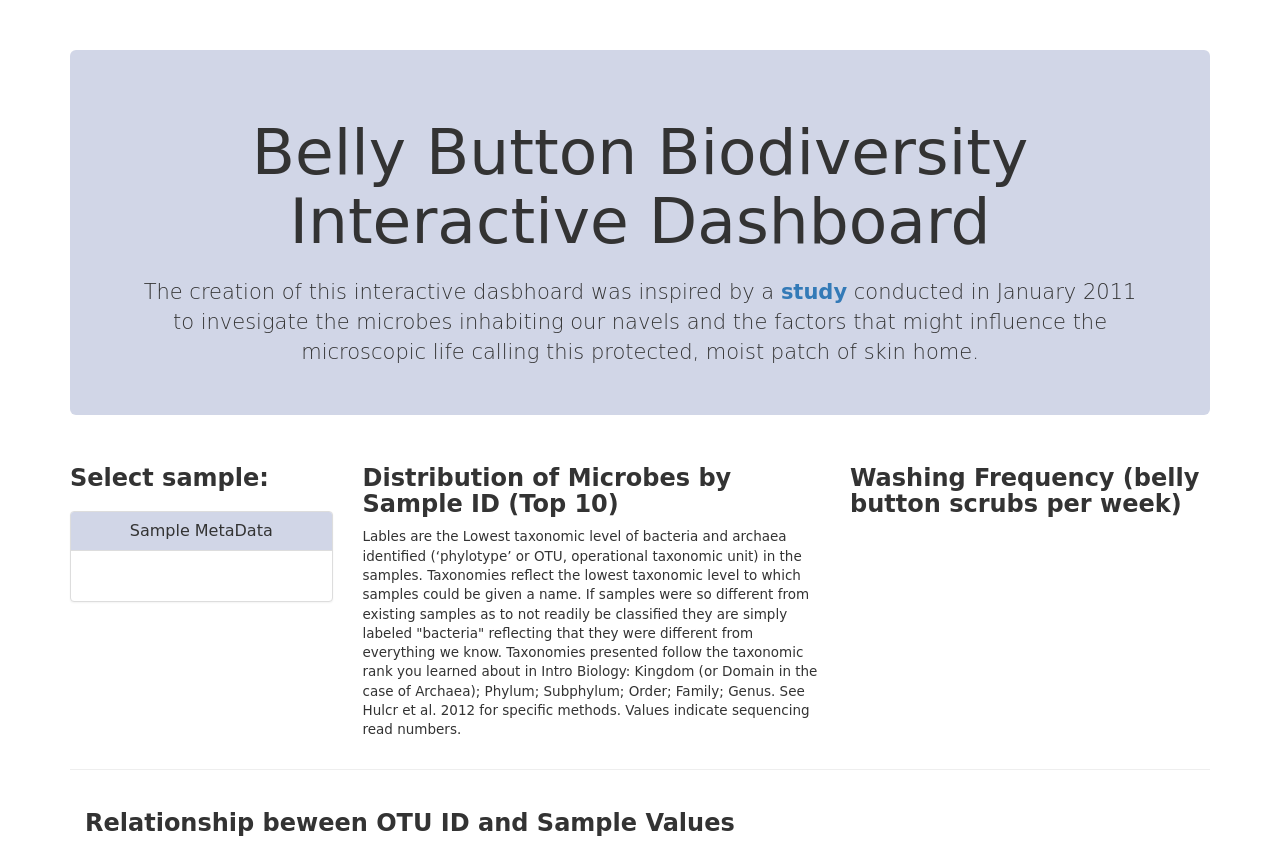
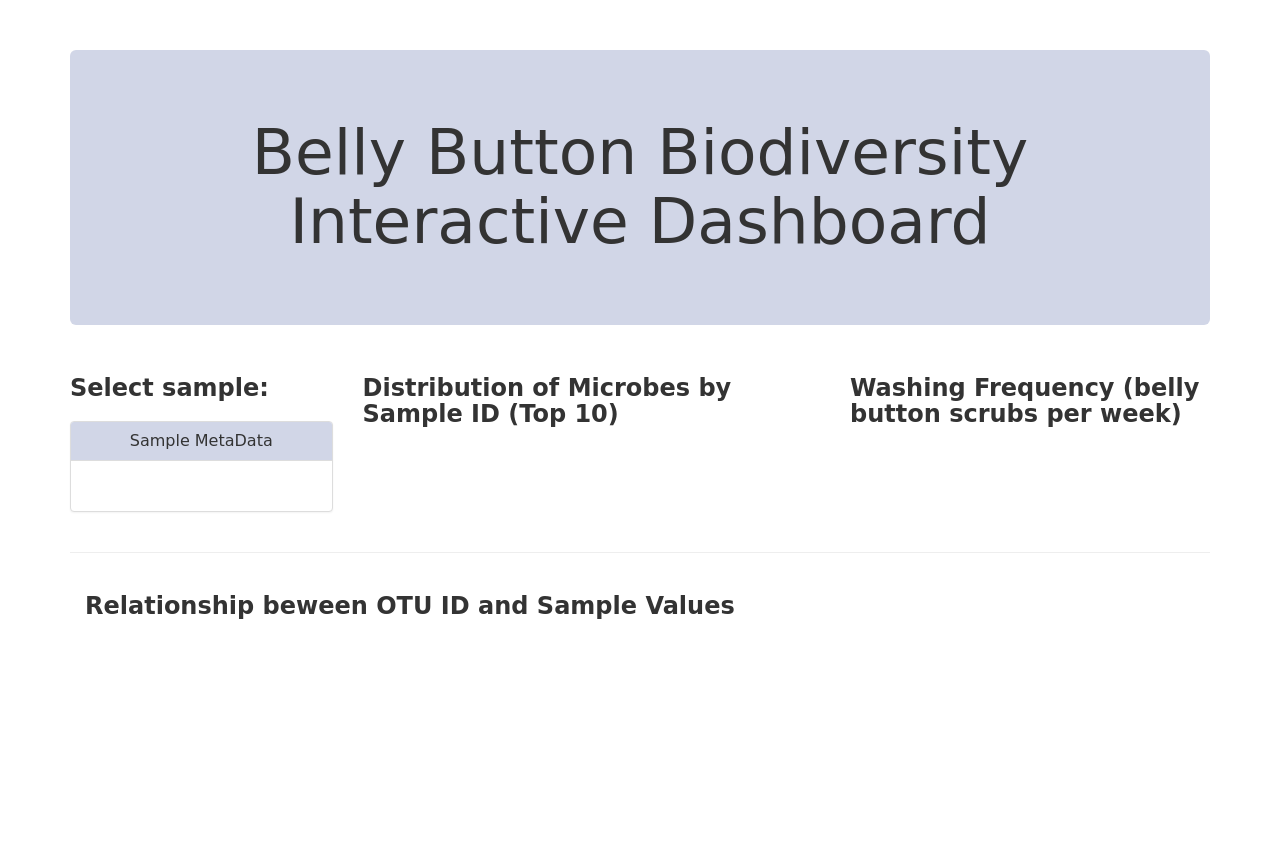
Before and after one commit to nhebert/Belly-Button, a Flask app: page / in a window 1280 px wide. After the commit the page ends 619 px from the top, so only its background shows below. Run offline with Flask 2, Linux system fonts and the light colour scheme; some libraries are stand-ins or nearby versions; some web fonts are replaced.

Commit message:
Second Edit.  Changes to Index

```diff
--- a/templates/index.html
+++ b/templates/index.html
@@ -28,9 +28,7 @@
     <div class="container" style="text-align:center; margin-top:50px">
         <div class="jumbotron" style="background:#D1D6E7;">
             <h1>Belly Button Biodiversity Interactive Dashboard</h1>
-            <p style="padding-top:10px;margin-bottom:0px">The creation of this interactive dasbhoard was inspired by a
-                <a href="http://robdunnlab.com/projects/belly-button-biodiversity/" style="font-weight:bold;">study</a> conducted in January 2011 to invesigate the microbes inhabiting our navels and the factors that
-                might influence the microscopic life calling this protected, moist patch of skin home.
+            <p style="padding-top:10px;margin-bottom:0px">
             </p>
         </div>
     </div>
@@ -65,13 +63,7 @@
                 <h3><strong>Distribution of Microbes by Sample ID (Top 10)</strong></h3>
                 <div id="plotPie"></div>
 
-                <p style="font-size:0.75em">Lables are the Lowest taxonomic level of bacteria and archaea identified (‘phylotype’ or OTU, operational
-                    taxonomic unit) in the samples. Taxonomies reflect the lowest taxonomic level to which samples could
-                    be given a name. If samples were so different from existing samples as to not readily be classified they
-                    are simply labeled "bacteria" reflecting that they were different from everything we know. Taxonomies
-                    presented follow the taxonomic rank you learned about in Intro Biology: Kingdom (or Domain in the case
-                    of Archaea); Phylum; Subphylum; Order; Family; Genus. See Hulcr et al. 2012 for specific methods. Values
-                    indicate sequencing read numbers. </p>
+                <p style="font-size:0.75em"> </p>
             </div>
 
             <div class="col-md-4">
```
Also changed, not shown: images/image1.png (deleted), images/image2.png (deleted).
